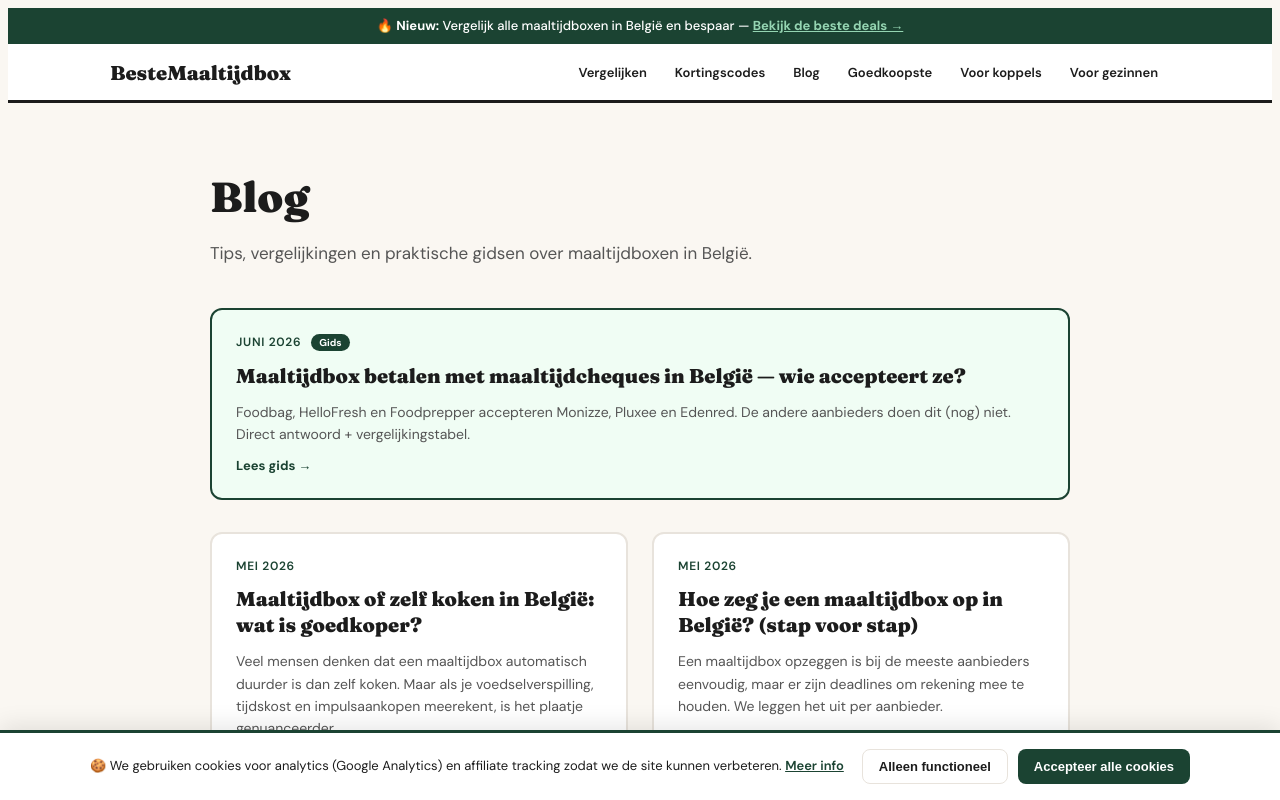
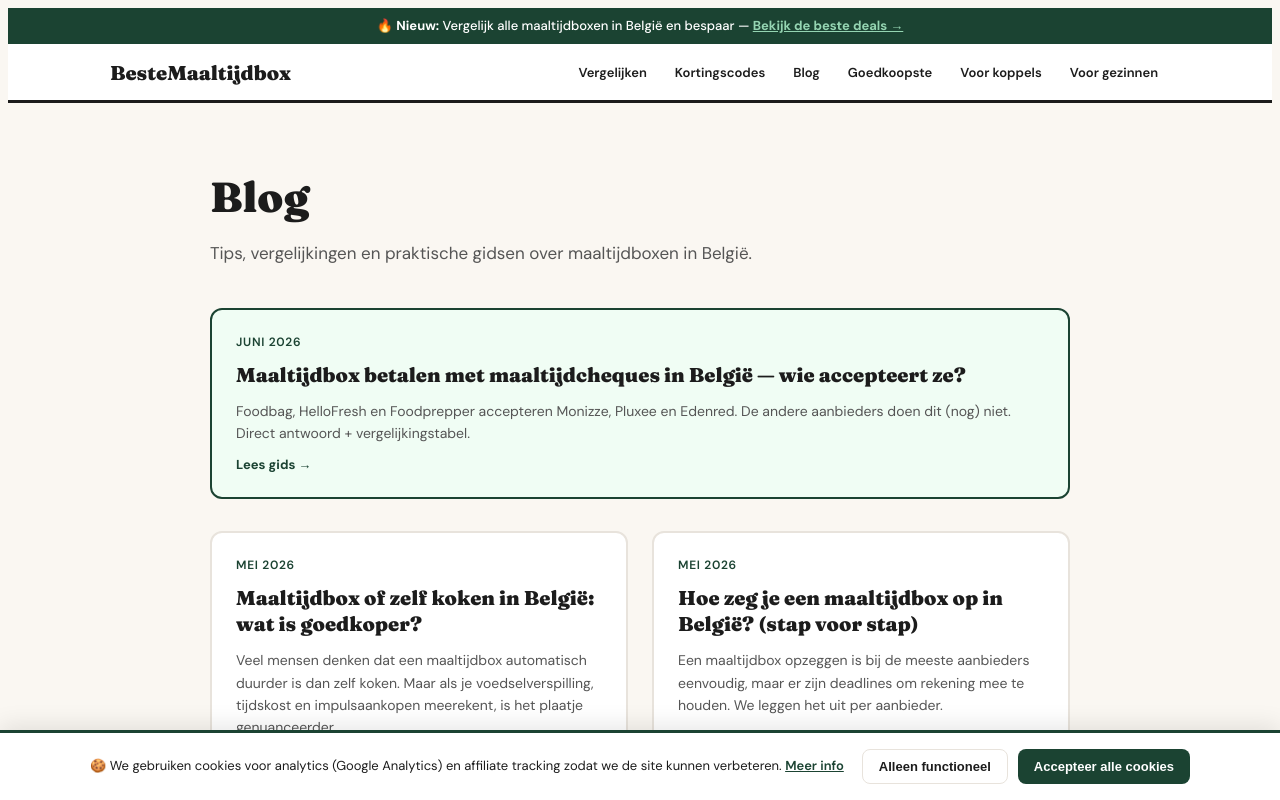
Before and after one commit to fetspets/bestemaaltijdbox, a Next.js app: page /blog in a window 1280 px wide. Shown: the top 800 px of the page. Built offline with nearby package versions, Linux system fonts and the light colour scheme.

Commit message:
auto: update page.tsx (#102)

```diff
--- a/src/app/blog/page.tsx
+++ b/src/app/blog/page.tsx
@@ -41,13 +41,8 @@ export default function BlogOverzicht() {
           flexDirection: 'column',
           gap: 12,
         }}>
-          <div style={{ display: 'flex', alignItems: 'center', gap: 10 }}>
-            <div style={{ fontSize: 12, fontWeight: 600, color: 'var(--green)', textTransform: 'uppercase', letterSpacing: '0.06em' }}>
-              juni 2026
-            </div>
-            <span style={{ fontSize: 10, fontWeight: 700, padding: '2px 8px', borderRadius: 100, background: '#1B4332', color: 'white' }}>
-              Gids
-            </span>
+          <div style={{ fontSize: 12, fontWeight: 600, color: 'var(--green)', textTransform: 'uppercase', letterSpacing: '0.06em' }}>
+            juni 2026
           </div>
           <h2 style={{ fontFamily: 'Fraunces, serif', fontSize: 20, fontWeight: 800, color: 'var(--ink)', lineHeight: 1.3, margin: 0 }}>
             Maaltijdbox betalen met maaltijdcheques in België — wie accepteert ze?
```
